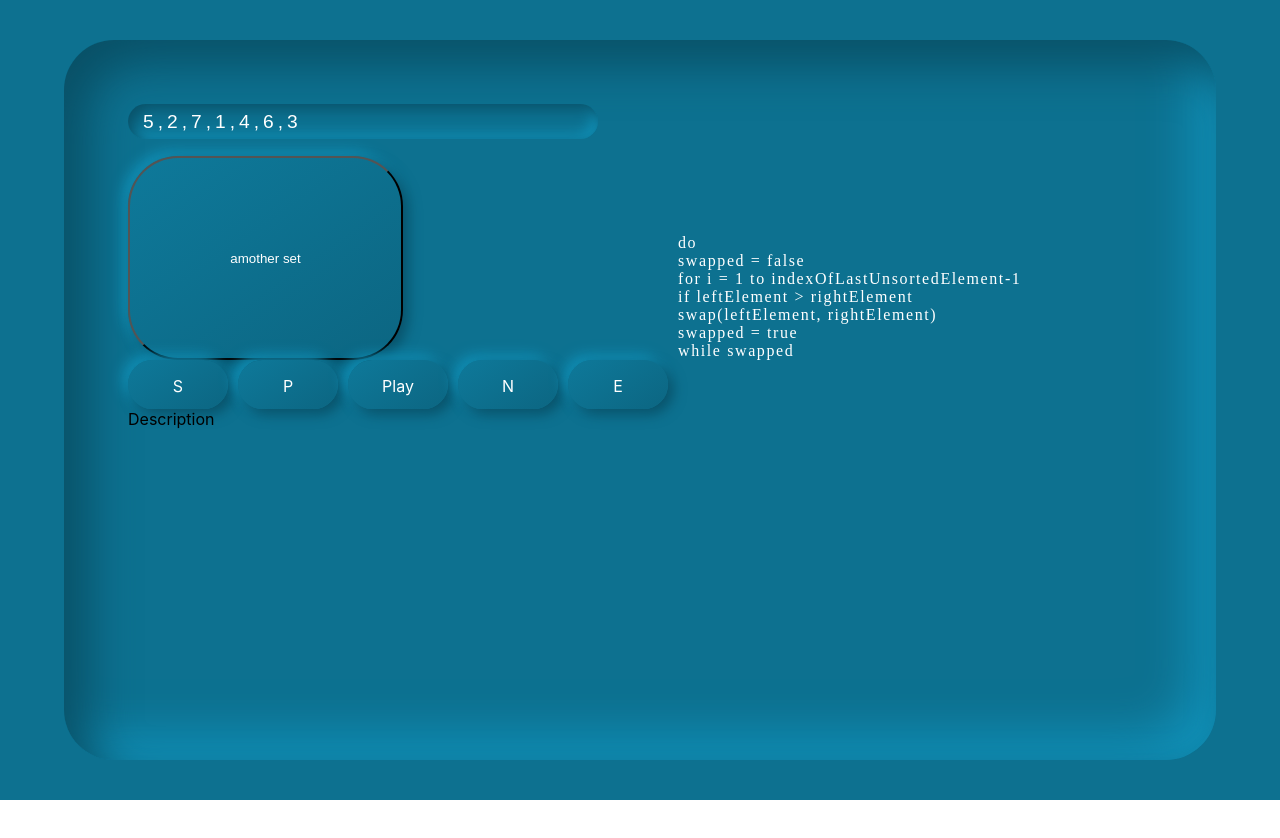
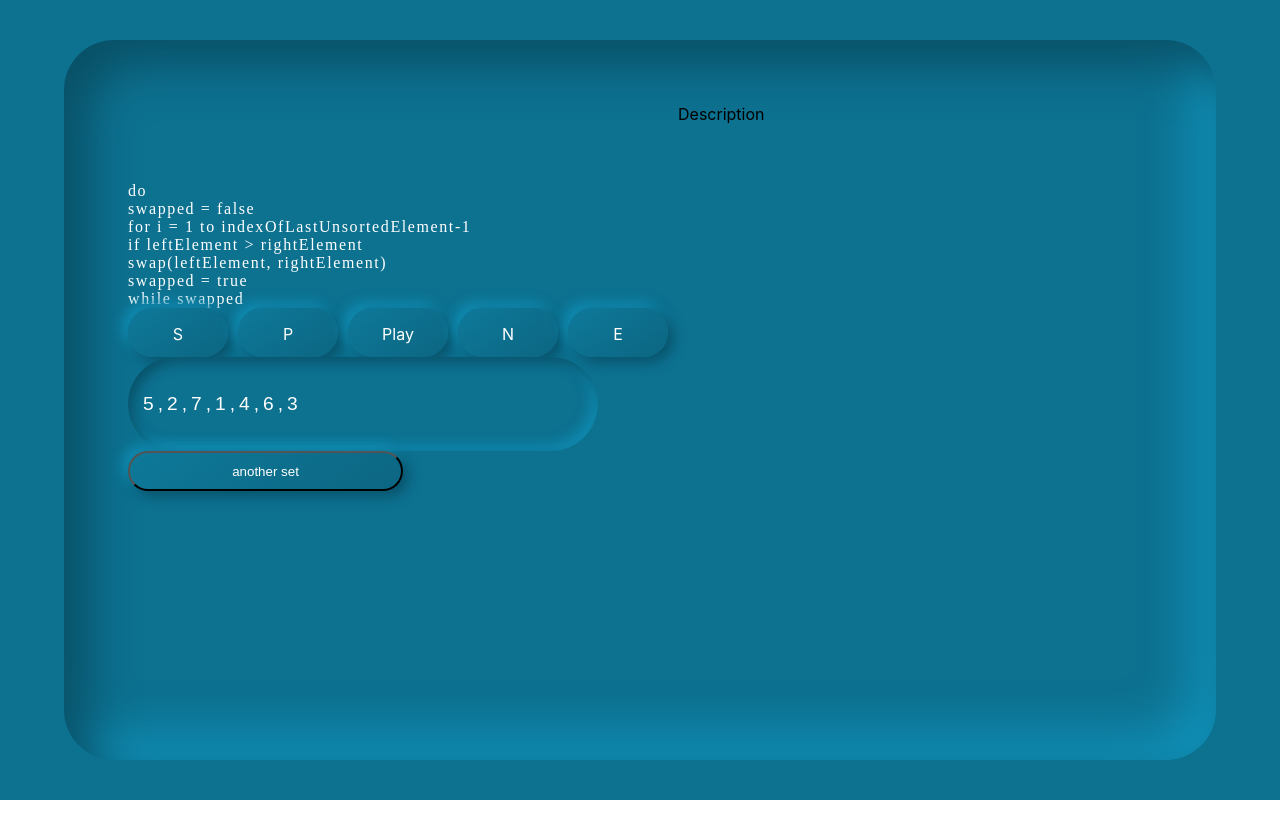
Before and after one commit to shahryar-h/algovis, a React (Create React App) app in the folder algo-vis/: page / in a window 1280 px wide. Shown: the top 838 px of the page. After the commit the page ends 800 px from the top, so only its background shows below. Built offline with nearby package versions, Linux system fonts and the light colour scheme; a web font is replaced by a local one.

Commit message:
style chabges

```diff
--- a/algo-vis/src/resources/components/1_bubbleSort/2_description/2_Description.jsx
+++ b/algo-vis/src/resources/components/1_bubbleSort/2_description/2_Description.jsx
@@ -3,13 +3,14 @@ import styled from "styled-components";
 
 const Rest = styled.div`
   height: 80vh;
+  width: 100%;
 `;
 class Description extends Component {
   render() {
     return (
-      <div>
+      <>
         <Rest>Description</Rest>
-      </div>
+      </>
     );
   }
 }
--- a/algo-vis/src/resources/components/1_bubbleSort/2_visualization/2_visualization.component.jsx
+++ b/algo-vis/src/resources/components/1_bubbleSort/2_visualization/2_visualization.component.jsx
@@ -5,11 +5,11 @@ import ControlButtons from "./3_controls/3_ControlButtons";
 import Visualizer from "./3_visualizer/3_Visualizer_component";
 export default function Visualization() {
   return (
-    <>
+    <div>
+      <Status />
+      <Visualizer />
+      <ControlButtons />
       <InputHandler />
-      <Status />
-      <ControlButtons />
-      <Visualizer />
-    </>
+    </div>
   );
 }
--- a/algo-vis/src/resources/components/1_bubbleSort/2_visualization/3_inputHandler/4_submitInput/4_submitInput.component.jsx
+++ b/algo-vis/src/resources/components/1_bubbleSort/2_visualization/3_inputHandler/4_submitInput/4_submitInput.component.jsx
@@ -32,7 +32,7 @@ export const SortButton = styled.input.attrs({
 
 const SubmitInput = ({
   is_animating = false,
-  inputList = [5, 2, 7, 1, 4, 6, 3],
+  inputList = [],
   setMainSchema,
   setStepsSchema,
   setStatusSchema,
@@ -157,6 +157,7 @@ const SubmitInput = ({
     status_schema.push("List is sorted");
     steps_schema.push([1, 1, 1, 1, 1, 1, 1]);
     // update redux
+    console.log({ master });
     setMainSchema(master);
     setStepsSchema(steps_schema);
     setStatusSchema(status_schema);
@@ -165,10 +166,11 @@ const SubmitInput = ({
   const handleAnotherSet = () => {
     toggleAnimate();
   };
+  console.log({ inputList });
   return (
     <>
       {isAnimating ? (
-        <SortButton value="amother set" onClick={(e) => handleAnotherSet(e)} />
+        <SortButton value="another set" onClick={(e) => handleAnotherSet(e)} />
       ) : (
         <SortButton
           disabled={errorList != ""}
@@ -190,5 +192,6 @@ const mapDispatchToProps = (dispatch) => ({
 const mapStateToProps = (state) => ({
   errorList: state.errorList.errorList,
   isAnimating: state.mainSchema.isAnimating,
+  inputList: state.inputList.inputList,
 });
 export default connect(mapStateToProps, mapDispatchToProps)(SubmitInput);
--- a/algo-vis/src/resources/components/1_bubbleSort/2_visualization/3_visualizer/3_Visualizer_component.jsx
+++ b/algo-vis/src/resources/components/1_bubbleSort/2_visualization/3_visualizer/3_Visualizer_component.jsx
@@ -1,6 +1,6 @@
 import React, { Component } from "react";
 import { connect } from "react-redux";
-
+import "./visualizer.sass";
 const Visualizer = ({ mainSchema, step }) => {
   return (
     <div className="sortItems">
--- a/algo-vis/src/resources/main.sass
+++ b/algo-vis/src/resources/main.sass
@@ -1,5 +1,5 @@
 @import "./styles/index"
 @import "./styles/controller"
-@import "./styles/visualizer"
+// @import "./styles/visualizer"
 @import "./styles/description"
 // @import "./styles/inputBox"
```
Also changed, not shown: algo-vis/src/resources/components/1_bubbleSort/2_visualization/3_visualizer/visualizer.sass (renamed from algo-vis/src/resources/styles/visualizer.sass).
